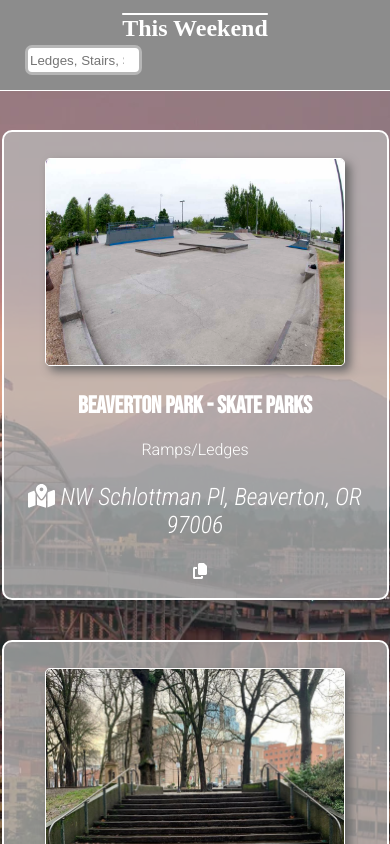
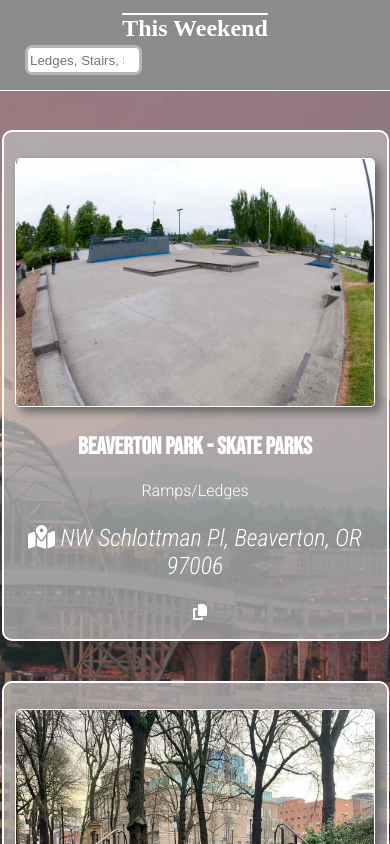
Before and after one commit to PeterwMcClelland/React-This-Weekend, a React (Create React App) app: page / in a window 390 px wide. Shown: the top 844 px of the page. Built offline with nearby package versions, Linux system fonts and the light colour scheme; a web font is replaced by a local one.

Commit message:
mobile friendly

```diff
--- a/src/index.css
+++ b/src/index.css
@@ -140,8 +140,7 @@ footer {
 
  .garamond {
   background-image: url(../public/assets/img/MTk2MTM1Nzc2Njc5OTYxNzQ1.webp);
-  background-size: 100%;
-  background-repeat: repeat;
+  background-size: cover;
   background-attachment: fixed;
   margin-top: 90px;
   position: absolute;
@@ -163,7 +162,7 @@ footer {
   }
 
   .column2 {
-    width: 100%;
+    width: 120%;
   }
 
   .garamond {
```
